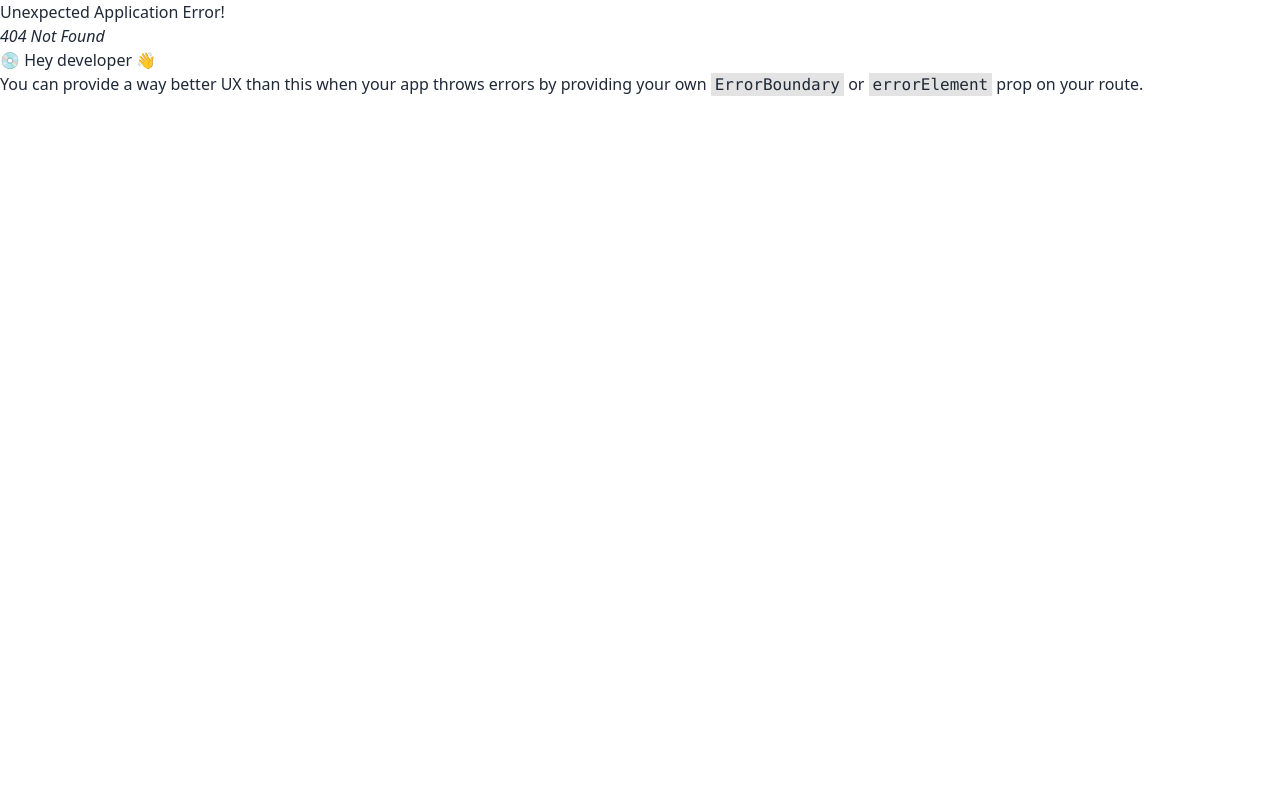
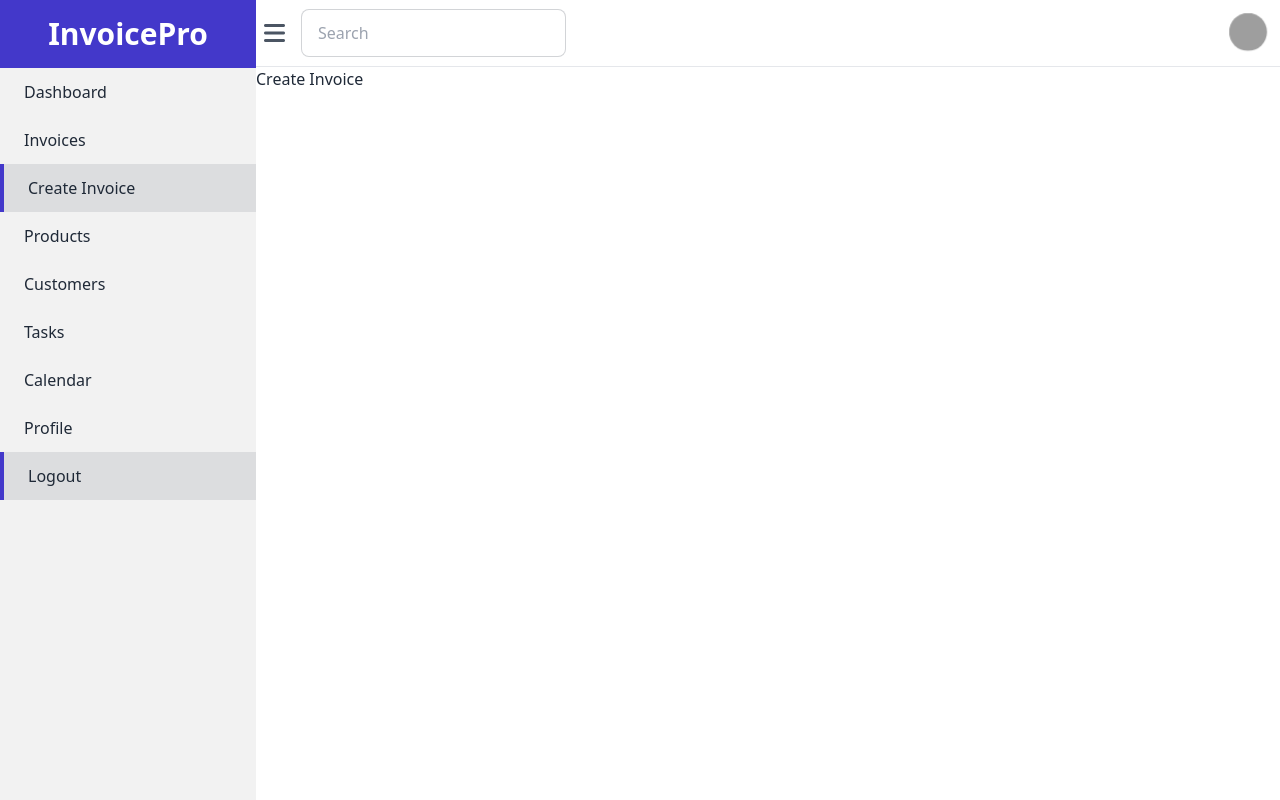
Before and after one commit to munimrahman/invoice-generator, a React (Vite) app: page /dashboard/create-invoice in a window 1280 px wide. Before the commit this address had no page. Built offline with nearby package versions, Linux system fonts and the light colour scheme; grey boxes are pictures that could not be loaded.

Commit message:
route setup

```diff
--- /dev/null
+++ b/src/Pages/Calendar/Calendar.jsx
@@ -0,0 +1,12 @@
+/* eslint-disable no-unused-vars */
+import React from "react";
+
+const Calendar = () => {
+  return (
+    <div>
+      <h1>Calendar</h1>
+    </div>
+  );
+};
+
+export default Calendar;
--- /dev/null
+++ b/src/Pages/CreateInvoice/CreateInvoice.jsx
@@ -0,0 +1,12 @@
+/* eslint-disable no-unused-vars */
+import React from "react";
+
+const CreateInvoice = () => {
+  return (
+    <div>
+      <h1>Create Invoice</h1>
+    </div>
+  );
+};
+
+export default CreateInvoice;
--- /dev/null
+++ b/src/Pages/Customers/Customers.jsx
@@ -0,0 +1,12 @@
+/* eslint-disable no-unused-vars */
+import React from "react";
+
+const Customers = () => {
+  return (
+    <div>
+      <h1>Customers</h1>
+    </div>
+  );
+};
+
+export default Customers;
--- /dev/null
+++ b/src/Pages/Products/Products.jsx
@@ -0,0 +1,12 @@
+/* eslint-disable no-unused-vars */
+import React from "react";
+
+const Products = () => {
+  return (
+    <div>
+      <h1>Products</h1>
+    </div>
+  );
+};
+
+export default Products;
--- /dev/null
+++ b/src/Pages/Profile/Profile.jsx
@@ -0,0 +1,12 @@
+/* eslint-disable no-unused-vars */
+import React from "react";
+
+const Profile = () => {
+  return (
+    <div>
+      <h1>My Profile</h1>
+    </div>
+  );
+};
+
+export default Profile;
--- /dev/null
+++ b/src/Pages/Task/Tasks.jsx
@@ -0,0 +1,12 @@
+/* eslint-disable no-unused-vars */
+import React from "react";
+
+const Tasks = () => {
+  return (
+    <div>
+      <h1>Tasks</h1>
+    </div>
+  );
+};
+
+export default Tasks;
--- a/src/components/Layout/DashboardLayout.jsx
+++ b/src/components/Layout/DashboardLayout.jsx
@@ -1,40 +1,86 @@
 /* eslint-disable no-unused-vars */
 import React, { useState } from "react";
-import { Outlet } from "react-router-dom";
+import { Link, NavLink, Outlet } from "react-router-dom";
 
 const DashboardLayout = () => {
   const [active, setActive] = useState(true);
 
+  const activeClass = "ps-6 p-3 border-l-4 border-l-indigo-700 bg-[#DCDDDF]";
+  const inActiveClass = "ps-6 p-3";
+
   const menuItems = (
     <>
       <li>
-        <a className="ps-6 p-3 border-l-4 border-l-indigo-700 bg-[#DCDDDF]">
+        <NavLink
+          to={"/dashboard/home"}
+          className={({ isActive }) => (isActive ? activeClass : inActiveClass)}
+        >
           Dashboard
-        </a>
+        </NavLink>
       </li>
       <li>
-        <a className="ps-6 p-3">Invoices</a>
+        <NavLink
+          to={"/dashboard/invoices"}
+          className={({ isActive }) => (isActive ? activeClass : inActiveClass)}
+        >
+          Invoices
+        </NavLink>
       </li>
       <li>
-        <a className="ps-6 p-3">Create Invoice</a>
+        <NavLink
+          to={"/dashboard/create-invoice"}
+          className={({ isActive }) => (isActive ? activeClass : inActiveClass)}
+        >
+          Create Invoice
+        </NavLink>
       </li>
       <li>
-        <a className="ps-6 p-3">Products</a>
+        <NavLink
+          to={"/dashboard/products"}
+          className={({ isActive }) => (isActive ? activeClass : inActiveClass)}
+        >
+          Products
+        </NavLink>
       </li>
       <li>
-        <a className="ps-6 p-3">Customers</a>
+        <NavLink
+          to={"/dashboard/customers"}
+          className={({ isActive }) => (isActive ? activeClass : inActiveClass)}
+        >
+          Customers
+        </NavLink>
       </li>
       <li>
-        <a className="ps-6 p-3">Tasks</a>
+        <NavLink
+          to={"/dashboard/tasks"}
+          className={({ isActive }) => (isActive ? activeClass : inActiveClass)}
+        >
+          Tasks
+        </NavLink>
       </li>
       <li>
-        <a className="ps-6 p-3">Calendar</a>
+        <NavLink
+          to={"/dashboard/calendar"}
+          className={({ isActive }) => (isActive ? activeClass : inActiveClass)}
+        >
+          Calendar
+        </NavLink>
       </li>
       <li>
-        <a className="ps-6 p-3">Profile</a>
+        <NavLink
+          to={"/dashboard/profile"}
+          className={({ isActive }) => (isActive ? activeClass : inActiveClass)}
+        >
+          Profile
+        </NavLink>
       </li>
       <li>
-        <a className="ps-6 p-3">Logout</a>
+        <NavLink
+          to={"/dashboard"}
+          className={({ isActive }) => (isActive ? activeClass : inActiveClass)}
+        >
+          Logout
+        </NavLink>
       </li>
     </>
   );
```
Also changed, not shown: src/App.jsx (+25 -3 lines).
